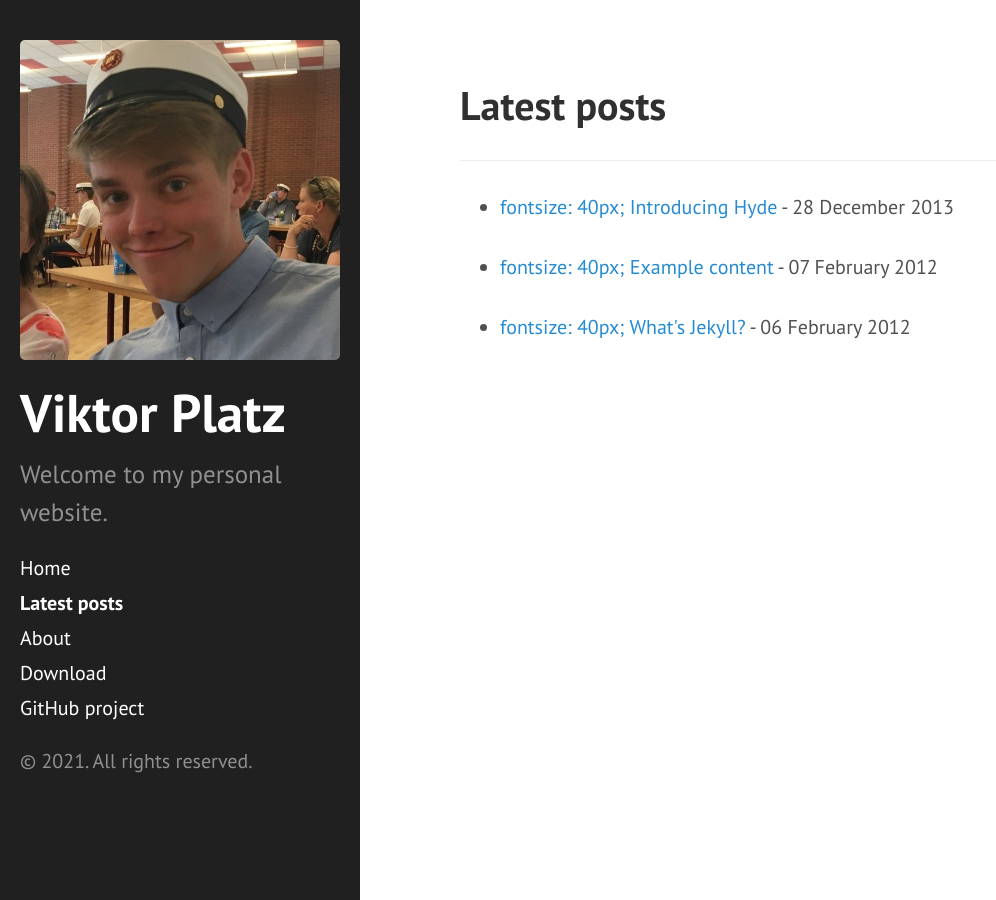
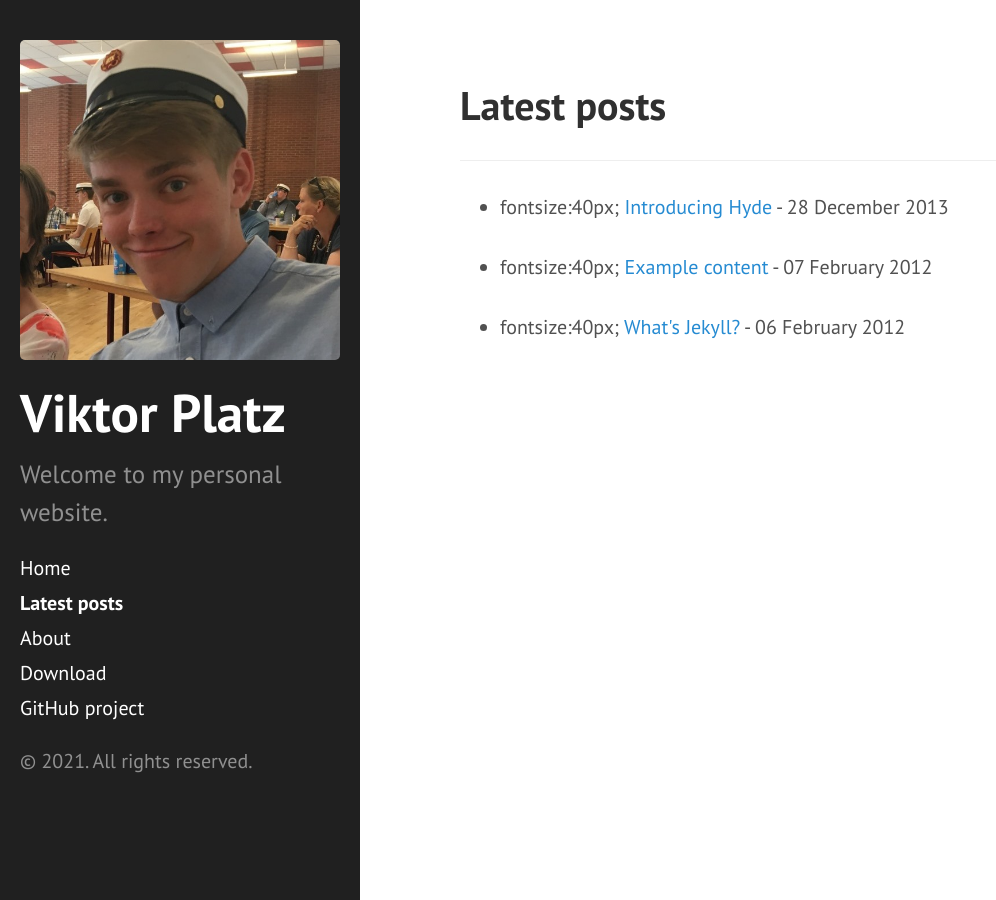
Before and after one commit to ViktorPlatz/redviktor.github.io, a Jekyll site: the page built from Latest posts.md, in a window 1280 px wide. Shown: the whole page, without its empty margins (0-996 px from the left). Built offline with Jekyll 4.4.1, drawn with Linux system fonts in a browser that asks for light colours; Markdown is read by kramdown in place of the engine named in the settings; part of the change alters nothing that is shown.

Commit message:
Update Latest posts.md

```diff
--- a/Latest posts.md
+++ b/Latest posts.md
@@ -8,8 +8,8 @@ title: Latest posts
 <ul>
   {% for post in site.posts %}
     <li>
+      fontsize:40px;
       <a href="{{ post.url }}">
-        fontsize: 40px;
         {{ post.title }}
       </a>
       - <time datetime="{{ post.date | date: "%Y-%m-%d" }}">{{ post.date | date_to_long_string }}</time>
```
